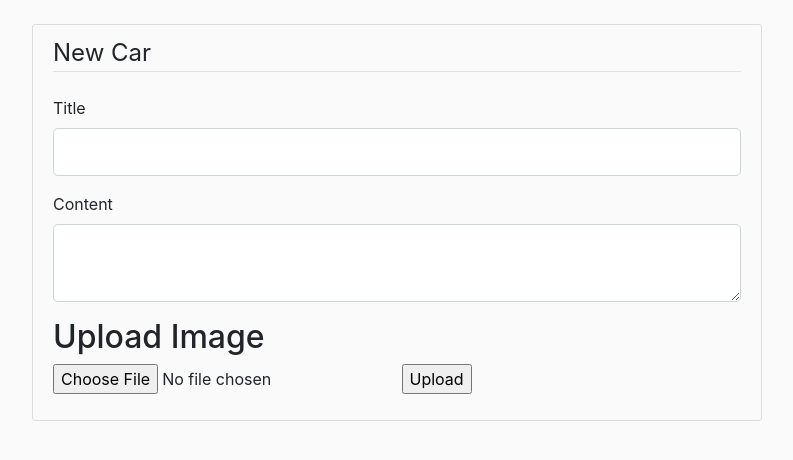
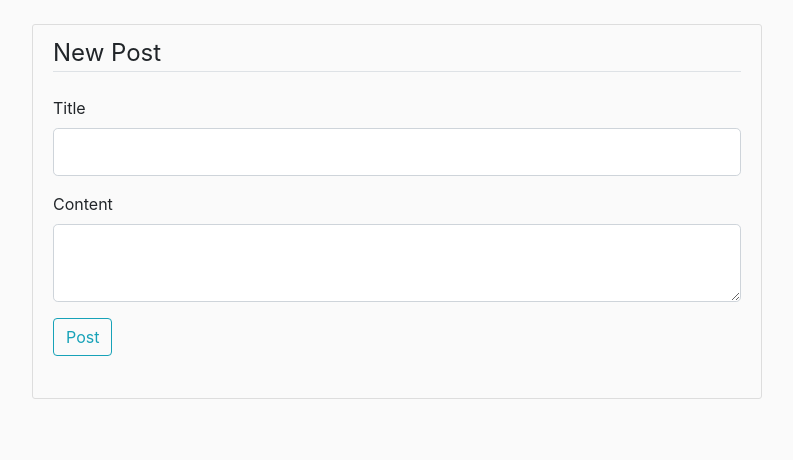
Before and after one commit to Sam-Checkers/car_universe, a Flask app: page /post/new in a window 1280 px wide. Shown: the part 56-516 px from the top of the page, without its empty margins (53-846 px from the left). Run offline with Flask 3, Linux system fonts and the light colour scheme; the visitor is signed in with stand-in values (Sample User, id 1); some libraries are stand-ins or nearby versions.

Commit message:
first commit

```diff
--- a/car_site/models.py
+++ b/car_site/models.py
@@ -56,3 +56,10 @@ class Post(db.Model):
 
     def __repr__(self):
         return f"Post('{self.title}', '{self.date_posted}')"
+
+class ContactSchema(ma.Schema):
+    class Meta:
+        fields = ['id', 'title','content']
+
+contact_schema = ContactSchema()
+contacts_schema = ContactSchema(many=True)
--- a/car_site/routes.py
+++ b/car_site/routes.py
@@ -1,12 +1,9 @@
-from flask import render_template, url_for, flash, redirect, request, abort
+from flask import render_template, url_for, flash, redirect, request, abort, jsonify
 from car_site.forms import RegistrationForm, LoginForm, UpdateAccountForm, PostForm
-from car_site.models import User, Post, check_password_hash, db
+from car_site.models import User, Post, check_password_hash, db, contact_schema, contacts_schema
 from flask_login import login_user, current_user, logout_user, login_required
 from car_site import app
-from PIL import Image
-import numpy as np
-import base64
-import os
+
 
 @app.route("/")
 @app.route("/home")
@@ -57,7 +54,7 @@ def login():
             return redirect(url_for('home'))
         else:
             flash('Check email and password')
-            return redirect(url_for('auth.signin'))
+            return redirect(url_for('home'))
     return render_template('login.html', title='Login', form=form)
 
 @app.route("/logout")
@@ -80,18 +77,6 @@ def account():
         form.email.data = current_user.email
     return render_template('account.html', title='Account', form=form)
 
-@app.route('/upload_image', methods=['POST'])
-def upload_image():
-    if 'image' in request.files:
-        image_file = request.files['image']
-        image_data = image_file.read()
-
-        image_file.save('uploads/uploaded_image.jpg')
-
-        return render_template('display_image.html', image_path='uploads/uploaded_image.jpg')
-    else:
-        return "No image found in request"
-
 @app.route("/post/new", methods=['GET', 'POST'])
 @login_required
 def new_post():
@@ -102,7 +87,7 @@ def new_post():
         db.session.commit()
         flash('Your post has been created!', 'success')
         return redirect(url_for('home'))
-    return render_template('create_post.html', title='New Car', form=form, legend='New Car', content='Content')
+    return render_template('create_post.html', title='New Post', form=form, legend='New Post')
 
 @app.route("/post/<int:post_id>")
 def post(post_id):
@@ -139,3 +124,72 @@ def delete_post(post_id):
     db.session.commit()
     flash('Your post has been deleted!', 'success')
     return redirect(url_for('home'))
+
+@app.route('/getdata')
+def getdata():
+    return {'test': '1'}
+
+@app.route('/user_posts/<int:user_id>', methods=['GET'])
+def get_user_posts(user_id):
+    user = User.query.get(user_id)
+    if user:
+        posts = user.posts
+        serialized_posts = contacts_schema.dump(posts)
+        return jsonify(serialized_posts)
+    else:
+        return jsonify({'message': 'User not found'}), 404
+
+@app.route('/user_posts/<int:user_id>/<int:post_id>', methods=['GET'])
+def get_user_post(user_id, post_id):
+    user = User.query.get(user_id)
+    if user:
+        post = Post.query.filter_by(id=post_id, user_id=user_id).first()
+        if post:
+            serialized_post = contact_schema.dump(post)
+            return jsonify(serialized_post)
+        else:
+            return jsonify({'message': 'Post not found for the user'}), 404
+    else:
+        return jsonify({'message': 'User not found'}), 404
+
+@app.route('/user_posts/<int:user_id>/<int:post_id>', methods=['PUT'])
+def update_user_post(user_id, post_id):
+    user = User.query.get(user_id)
+    if user:
+        post = Post.query.filter_by(id=post_id, user_id=user_id).first()
+        if post:
+            data = request.get_json()
+            post.title = data.get('title', post.title)
+            post.content = data.get('content', post.content)
+            db.session.commit()
+            return jsonify({'message': 'Post updated successfully'})
+        else:
+            return jsonify({'message': 'Post not found for the user'}), 404
+    else:
+        return jsonify({'message': 'User not found'}), 404
+
+@app.route('/user_posts/<int:user_id>', methods=['POST'])
+def create_user_post(user_id):
+    user = User.query.get(user_id)
+    if user:
+        data = request.get_json()
+        new_post = Post(title=data.get('title'), content=data.get('content'), user_id=user_id)
+        db.session.add(new_post)
+        db.session.commit()
+        return jsonify({'message': 'Post created successfully'})
+    else:
+        return jsonify({'message': 'User not found'}), 404
+
+@app.route('/user_posts/<int:user_id>/<int:post_id>', methods=['DELETE'])
+def delete_user_post(user_id, post_id):
+    user = User.query.get(user_id)
+    if user:
+        post = Post.query.filter_by(id=post_id, user_id=user_id).first()
+        if post:
+            db.session.delete(post)
+            db.session.commit()
+            return jsonify({'message': 'Post deleted successfully'})
+        else:
+            return jsonify({'message': 'Post not found for the user'}), 404
+    else:
+        return jsonify({'message': 'User not found'}), 404
--- a/car_site/templates/create_post.html
+++ b/car_site/templates/create_post.html
@@ -31,13 +31,9 @@
                     {{ form.content(class="form-control form-control-lg") }}
                 {% endif %}
             </div>
-            <div>
-                <h2>Upload Image</h2>
-                <form action="/upload_image" method="post" enctype="multipart/form-data">
-                    <input type="file" name="image" accept="image/*">
-                    <input type="submit" value="Upload">
-                </form>
-              </div>
+            <div class="form-group">
+                {{ form.submit(class="btn btn-outline-info") }}
+            </div>
         </fieldset>
     </form>
 </div>
--- a/car_site/templates/home.html
+++ b/car_site/templates/home.html
@@ -3,6 +3,7 @@
 <div class="inventory-header">
   <h2>Your Inventory:</h2>
 </div>
+{% if current_user.is_authenticated %}  {# Assuming you are using Flask-Security or similar for user authentication #}
     {% for post in posts %}
         <article class="media content-section">
           <div class="media-body">
@@ -15,4 +16,7 @@
           </div>
         </article>
     {% endfor %}
+{% else %}
+    <p>Please log in to view the inventory.</p>
+{% endif %}
 {% endblock content %}
--- a/car_site/templates/post.html
+++ b/car_site/templates/post.html
@@ -1,7 +1,6 @@
 {% extends "layout.html" %}
 {% block content %}
   <article class="media content-section">
-    <img src="{{ image_path }}" alt="Uploaded Image">
       <div class="media-body">
       <div class="article-metadata">
         <a class="mr-2" href="#">{{ post.author.username }}</a>
```
Also changed, not shown: migrations/versions/248ee80f132f_.py (added, +32 -0 lines), car_site/static/images/3eeb624f6c5575b3.png (deleted), car_site/static/images/Ford.jpg (deleted), car_site/static/images/a07990c6e13924be.jpg (deleted), car_site/static/images/arid.webp (deleted), car_site/static/images/desert background.avif (deleted), car_site/static/images/ray-poster.jpg (deleted).
